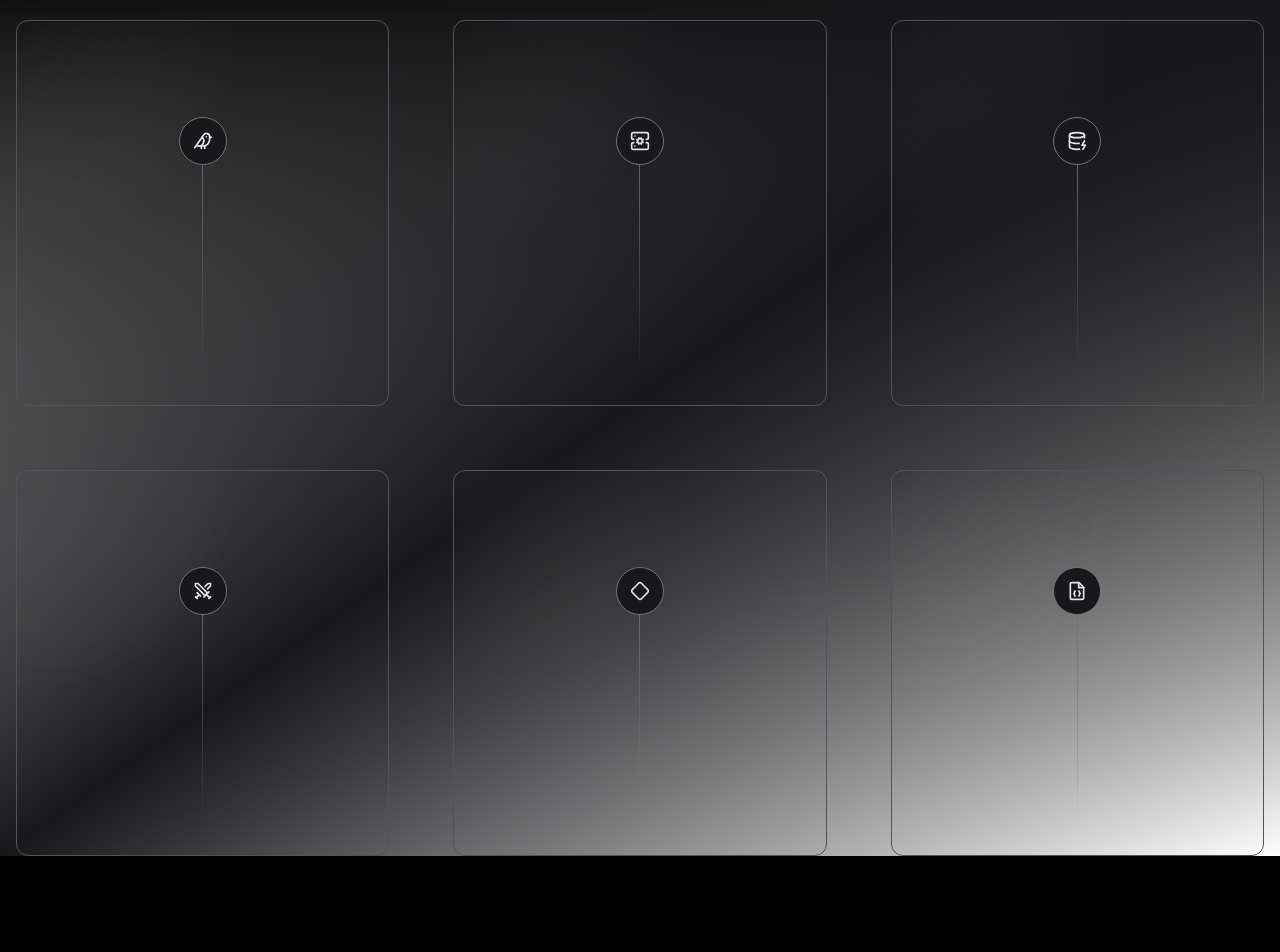
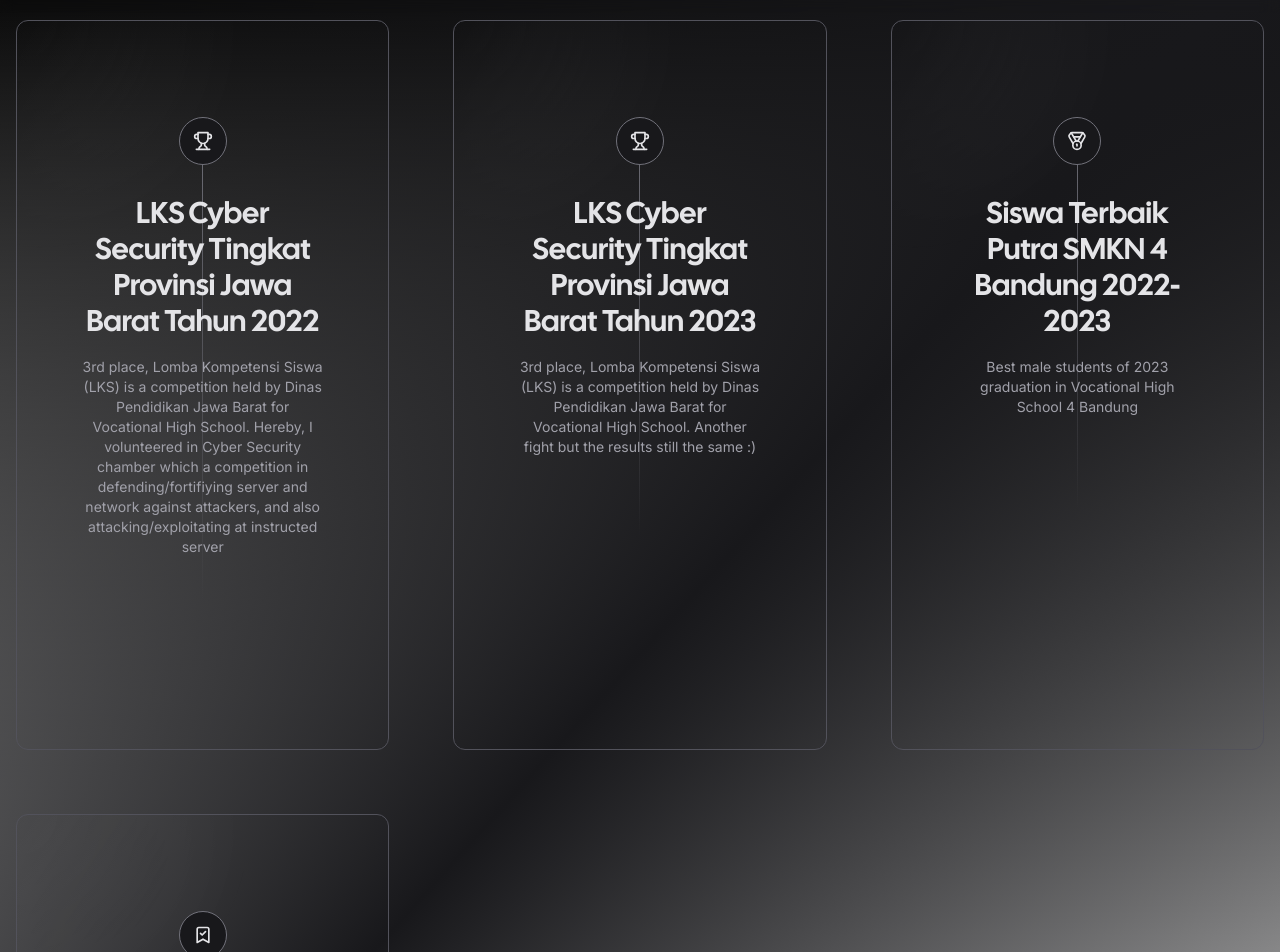
Before and after one commit to krisnaganesha1609/gedekrisna, a Next.js app: page /awards in a window 1280 px wide. Shown: the part 60-1012 px from the top of the page. Before the commit the page ends 916 px from the top, so only its background shows below. Built offline with nearby package versions, Linux system fonts and the light colour scheme; what tailwindcss-debug-screens would draw is missing.

Commit message:
add-awards-page

```diff
--- a/app/awards/page.tsx
+++ b/app/awards/page.tsx
@@ -3,38 +3,32 @@
 import Link from "next/link";
 import { Card } from "../components/card";
 import { Navigation } from "../components/nav";
-import { Bird, DatabaseZap, Diamond, FileJson, ServerCog, Swords } from "lucide-react";
+import { BookmarkCheck, Medal, Trophy } from "lucide-react";
 const awards = [
 	{
-		icon: <Bird size={20} />,
-		desc: "highly experienced, flutter is a cross-platform framework to create mobile apps developed by Google. Mainly using Dart Language.",
-		skill: "Flutter",
+		icon: <Trophy size={20} />,
+		href: "",
+		desc: "3rd place, Lomba Kompetensi Siswa (LKS) is a competition held by Dinas Pendidikan Jawa Barat for Vocational High School. Hereby, I volunteered in Cyber Security chamber which a competition in defending/fortifiying server and network against attackers, and also attacking/exploitating at instructed server",
+		award: "LKS Cyber Security Tingkat Provinsi Jawa Barat Tahun 2022",
 	},
 	{
-		icon: <ServerCog size={20} />,
-		desc: "moderately experienced, especially in creating systems logic, authentication, services, and security",
-		skill: "Backend Dev",
+		icon: <Trophy size={20} />,
+		href: "",
+		desc: "3rd place, Lomba Kompetensi Siswa (LKS) is a competition held by Dinas Pendidikan Jawa Barat for Vocational High School. Another fight but the results still the same :)",
+		award: "LKS Cyber Security Tingkat Provinsi Jawa Barat Tahun 2023",
 	},
     {
-        icon: <DatabaseZap size={20} />,
-        desc: "moderately experienced, especially in fabricating efficient and effective queries for large database server requests",
-        skill: "Database Engineer"
-    },
-	{
-		icon: <Swords size={20} />,
-		desc: "beginnerly experienced, know basic stuffs of web vulnerabilities and simple exploitation techniques",
-		skill: "Web Pentesting",
+		icon: <Medal size={20} />,
+		href: "",
+		desc: "Best male students of 2023 graduation in Vocational High School 4 Bandung",
+		award: "Siswa Terbaik Putra SMKN 4 Bandung 2022-2023"
 	},
 	{
-		icon: <Diamond size={20} />,
-		desc: "moderately experienced, usually made HTTP REST API using this freshly Google's developed language",
-		skill: "Golang",
-	},
-    {
-		icon: <FileJson size={20} />,
-		desc: "moderately experienced, usually made HTTP REST API using this freshly Google's developed language",
-		skill: "Nextjs",
-	},
+		icon: <BookmarkCheck size={20} />,
+		href: "",
+		desc: "Approved Junior Mobile Programmer Certificate, issued by LSP Informatika at 2023",
+		award: "Junior Mobile Programmer Certificate"
+	}
 ];
 export default function Awards() {
     return (
@@ -57,11 +51,11 @@ export default function Awards() {
 									{s.icon}
 								</span>{" "}
 								<div className="z-10 flex flex-col items-center">
-									<span className="lg:text-xl font-medium duration-150 xl:text-3xl text-zinc-200 group-hover:text-white font-display">
-										{s.handle}
+									<span className="lg:text-xl font-medium duration-150 xl:text-3xl text-zinc-200 group-hover:text-white font-display text-center">
+										{s.award}
 									</span>
 									<span className="mt-4 text-sm text-center duration-1000 text-zinc-400 group-hover:text-zinc-200">
-										{s.label}
+										{s.desc}
 									</span>
 								</div>
 							</Link>
```
